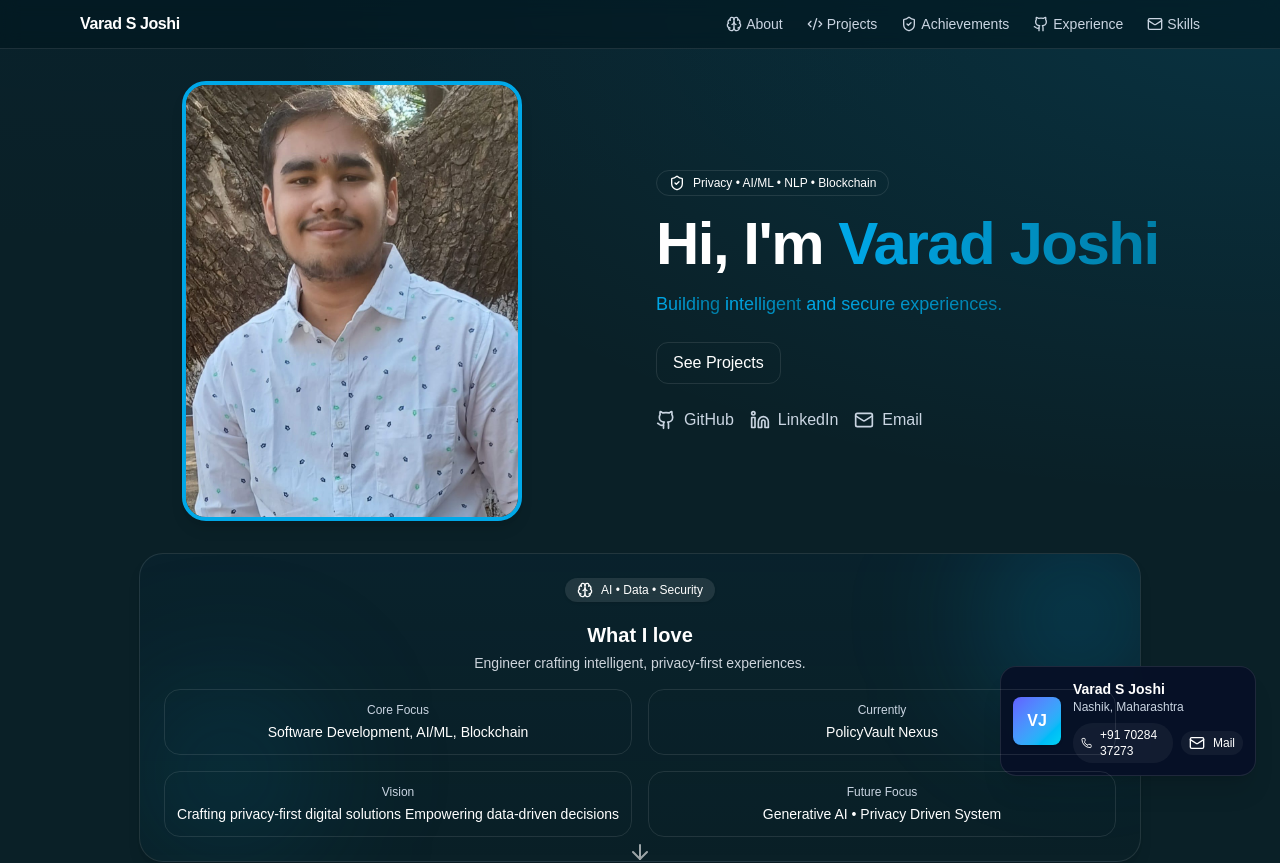
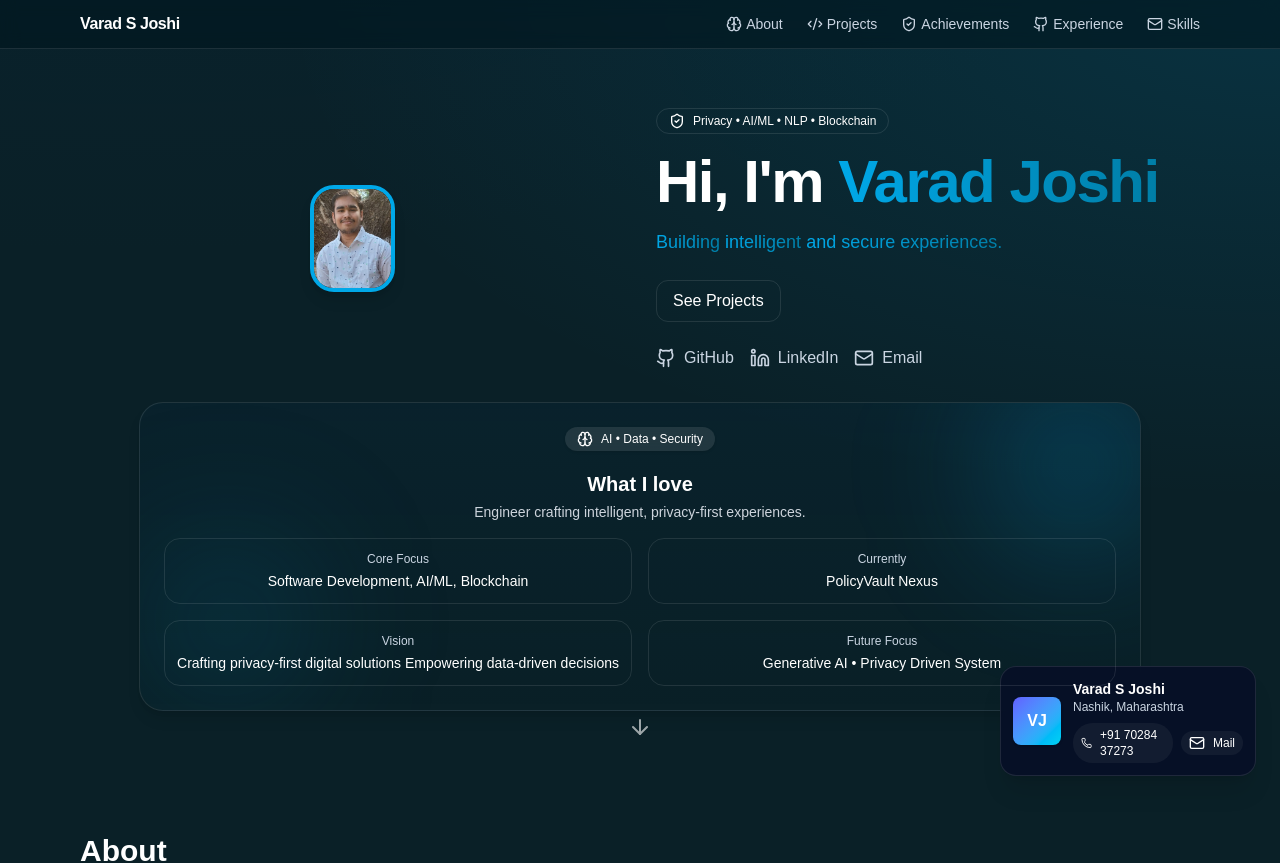
Before and after one commit to Varad-Joshi/my-portfolio, a Next.js app: page / in a window 1280 px wide. Shown: the top 863 px of the page. Built offline with nearby package versions, Linux system fonts and the light colour scheme.

Commit message:
update page.tsx file

```diff
--- a/src/app/page.tsx
+++ b/src/app/page.tsx
@@ -779,6 +779,7 @@
 // file: components/Portfolio.tsx  (or app/page.tsx)
 "use client";
 
+import Image from "next/image";
 import React, { useEffect, useMemo, useState } from "react";
 import { motion, AnimatePresence } from "framer-motion";
 import {
@@ -1182,11 +1183,14 @@ export default function Portfolio() {
           >
              {/* Profile Photo */}
             <motion.div variants={fadeUp} className="flex justify-center">
-              <img
-                src="/photo/Profile.jpg"
-                alt="Profile"
-                className="w-85 h-110 rounded-3xl object-cover shadow-lg border-4 border-[#00a8e8]"
-              />
+              <Image
+                  src="/photo/Profile.jpg"
+                  alt="Profile"
+                  width={85}       // set your actual width
+                  height={110}      // set your actual height
+                  priority          // ensures preloading
+                  className="rounded-3xl object-cover shadow-lg border-4 border-[#00a8e8]"
+                />
             </motion.div>
 
             <motion.div variants={fadeUp}>
```
